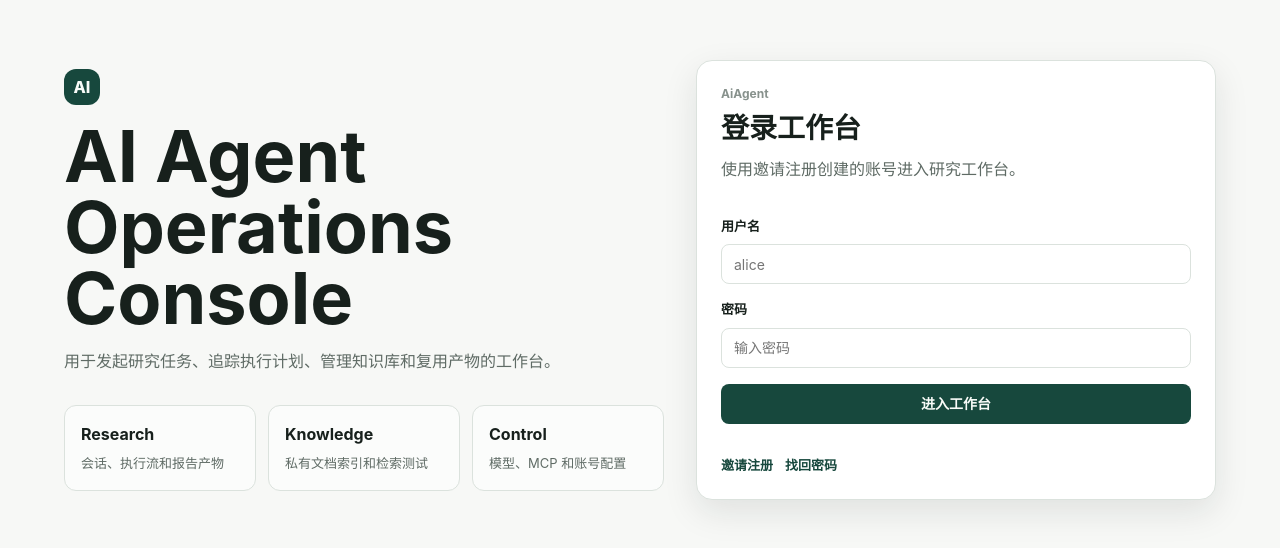
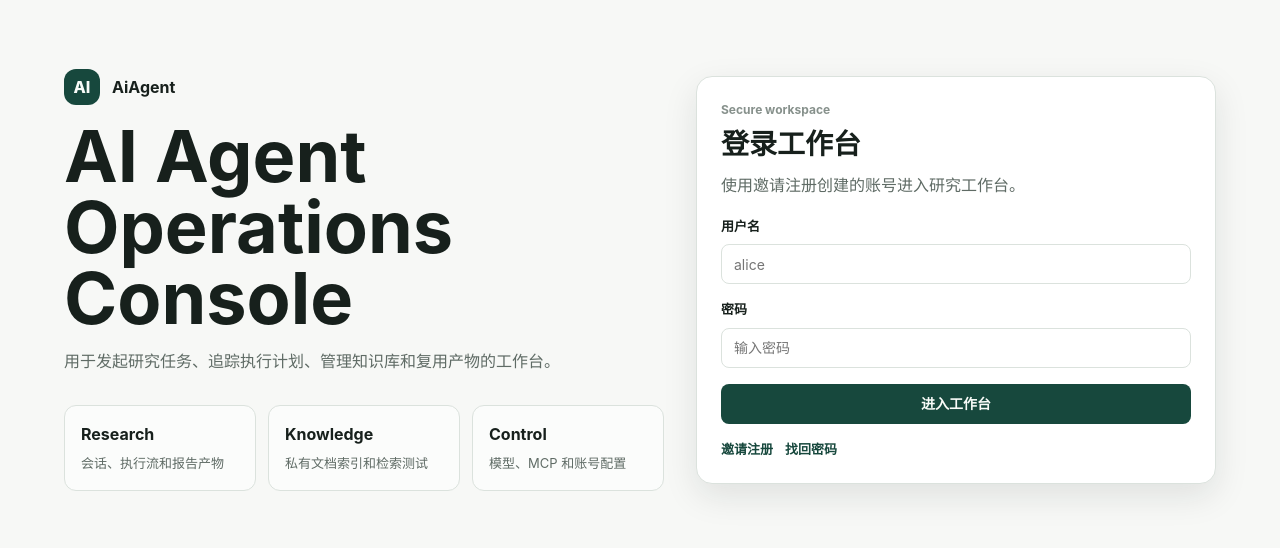
Before and after one commit to Sreehc/AiAgent, a React (Vite) app in the folder frontend/: page /login in a window 1280 px wide. Shown: the part 120-668 px from the top of the page. Built offline with nearby package versions, Linux system fonts and the light colour scheme.

Commit message:
refactor(frontend): unify authentication pages

```diff
--- /dev/null
+++ b/frontend/src/features/auth/AuthLayout.tsx
@@ -0,0 +1,39 @@
+import { ReactNode } from "react";
+import { Link } from "react-router-dom";
+
+type AuthLayoutProps = {
+  eyebrow: string;
+  title: string;
+  intro: string;
+  contextTitle: string;
+  contextDescription: string;
+  children: ReactNode;
+  footer?: ReactNode;
+  showCapabilities?: boolean;
+};
+
+export function AuthLayout({ eyebrow, title, intro, contextTitle, contextDescription, children, footer, showCapabilities = false }: AuthLayoutProps) {
+  return (
+    <main className="auth-page">
+      <section className="auth-context" aria-label="产品简介">
+        <Link className="auth-brand" to="/login"><span className="app-brand__mark">AI</span><strong>AiAgent</strong></Link>
+        <h1>{contextTitle}</h1>
+        <p>{contextDescription}</p>
+        {showCapabilities ? (
+          <div className="auth-points">
+            <div className="auth-point"><strong>Research</strong><span>会话、执行流和报告产物</span></div>
+            <div className="auth-point"><strong>Knowledge</strong><span>私有文档索引和检索测试</span></div>
+            <div className="auth-point"><strong>Control</strong><span>模型、MCP 和账号配置</span></div>
+          </div>
+        ) : null}
+      </section>
+      <section className="auth-card" aria-labelledby="auth-title">
+        <p className="eyebrow">{eyebrow}</p>
+        <h2 id="auth-title">{title}</h2>
+        <p className="auth-card__intro">{intro}</p>
+        {children}
+        {footer ? <div className="auth-footer">{footer}</div> : null}
+      </section>
+    </main>
+  );
+}
--- a/frontend/src/pages/ForgotPasswordPage.tsx
+++ b/frontend/src/pages/ForgotPasswordPage.tsx
@@ -3,6 +3,7 @@ import { Link } from "react-router-dom";
 import { Alert, Button, EmptyState, Field, Input } from "../components/ui";
 import { ApiError } from "../services/api";
 import { authApi } from "../services/authApi";
+import { AuthLayout } from "../features/auth/AuthLayout";
 
 export function ForgotPasswordPage() {
   const [usernameOrEmail, setUsernameOrEmail] = useState("");
@@ -26,7 +27,7 @@ export function ForgotPasswordPage() {
   }
 
   return (
-    <PasswordShell title="找回密码" intro="输入用户名或邮箱，系统会记录找回密码请求。">
+    <AuthLayout eyebrow="Password reset" title="找回密码" intro="输入用户名或邮箱，系统会记录找回密码请求。" contextTitle="Account Recovery" contextDescription="找回流程只处理账号访问，不改变已有会话、知识库或产物归属。" footer={<Link to="/login">返回登录</Link>}>
       <form className="form-grid" onSubmit={onSubmit}>
         <Field label="用户名或邮箱"><Input value={usernameOrEmail} onChange={(event) => setUsernameOrEmail(event.target.value)} placeholder="alice / alice@example.com" /></Field>
         {error ? <Alert tone="error">{error}</Alert> : null}
@@ -34,25 +35,6 @@ export function ForgotPasswordPage() {
         <EmptyState message={<span>已经拿到重置令牌？ <Link to="/reset-password">前往重置密码</Link></span>} />
         <Button type="submit" variant="primary" loading={submitting} fullWidth>发起找回</Button>
       </form>
-    </PasswordShell>
+    </AuthLayout>
   );
 }
-
-function PasswordShell({ title, intro, children }: { title: string; intro: string; children: React.ReactNode }) {
-  return (
-    <main className="auth-page">
-      <section className="auth-context">
-        <span className="app-brand__mark">AI</span>
-        <h1>Account Recovery</h1>
-        <p>找回流程只处理账号访问，不改变已有会话、知识库或产物归属。</p>
-      </section>
-      <section className="auth-card">
-        <p className="eyebrow">Password Reset</p>
-        <h2>{title}</h2>
-        <p className="auth-card__intro">{intro}</p>
-        {children}
-        <p className="auth-footer"><Link to="/login">返回登录</Link></p>
-      </section>
-    </main>
-  );
-}
--- a/frontend/src/pages/LoginPage.tsx
+++ b/frontend/src/pages/LoginPage.tsx
@@ -4,6 +4,7 @@ import { Alert, Button, Field, Input } from "../components/ui";
 import { useAuthSession } from "../hooks/useAuthSession";
 import { ApiError } from "../services/api";
 import { authApi } from "../services/authApi";
+import { AuthLayout } from "../features/auth/AuthLayout";
 
 export function LoginPage() {
   const navigate = useNavigate();
@@ -31,13 +32,8 @@ export function LoginPage() {
   }
 
   return (
-    <AuthLayout>
-      <form className="auth-card form-grid" onSubmit={onSubmit}>
-        <div>
-          <p className="eyebrow">AiAgent</p>
-          <h2>登录工作台</h2>
-          <p className="auth-card__intro">使用邀请注册创建的账号进入研究工作台。</p>
-        </div>
+    <AuthLayout eyebrow="Secure workspace" title="登录工作台" intro="使用邀请注册创建的账号进入研究工作台。" contextTitle="AI Agent Operations Console" contextDescription="用于发起研究任务、追踪执行计划、管理知识库和复用产物的工作台。" showCapabilities footer={<><Link to="/register/invite">邀请注册</Link><Link to="/forgot-password">找回密码</Link></>}>
+      <form className="form-grid" onSubmit={onSubmit}>
         <Field label="用户名">
           <Input value={username} onChange={(event) => setUsername(event.target.value)} type="text" autoComplete="username" placeholder="alice" />
         </Field>
@@ -46,29 +42,7 @@ export function LoginPage() {
         </Field>
         {error ? <Alert tone="error">{error}</Alert> : null}
         <Button type="submit" variant="primary" loading={submitting} fullWidth>进入工作台</Button>
-        <div className="auth-links">
-          <Link to="/register/invite">邀请注册</Link>
-          <Link to="/forgot-password">找回密码</Link>
-        </div>
       </form>
     </AuthLayout>
   );
 }
-
-function AuthLayout({ children }: { children: React.ReactNode }) {
-  return (
-    <main className="auth-page">
-      <section className="auth-context">
-        <span className="app-brand__mark">AI</span>
-        <h1>AI Agent Operations Console</h1>
-        <p>用于发起研究任务、追踪执行计划、管理知识库和复用产物的工作台。</p>
-        <div className="auth-points">
-          <div className="auth-point"><strong>Research</strong><span>会话、执行流和报告产物</span></div>
-          <div className="auth-point"><strong>Knowledge</strong><span>私有文档索引和检索测试</span></div>
-          <div className="auth-point"><strong>Control</strong><span>模型、MCP 和账号配置</span></div>
-        </div>
-      </section>
-      {children}
-    </main>
-  );
-}
--- a/frontend/src/pages/RegisterPage.tsx
+++ b/frontend/src/pages/RegisterPage.tsx
@@ -3,6 +3,7 @@ import { Link, useNavigate } from "react-router-dom";
 import { Alert, Button, EmptyState, Field, Input } from "../components/ui";
 import { ApiError } from "../services/api";
 import { authApi } from "../services/authApi";
+import { AuthLayout } from "../features/auth/AuthLayout";
 
 type RegisterForm = {
   inviteToken: string;
@@ -50,7 +51,7 @@ export function RegisterPage() {
   }
 
   return (
-    <AuthShell title="创建受邀账号" intro="输入管理员发放的邀请码，创建可访问工作台的账号。">
+    <AuthLayout eyebrow="Invite register" title="创建受邀账号" intro="输入管理员发放的邀请码，创建可访问工作台的账号。" contextTitle="Controlled Access Workspace" contextDescription="邀请注册和登录态保护确保会话、知识库和产物默认归属个人账号。" footer={<>已有账号？<Link to="/login">返回登录</Link></>}>
       {inviteInvalid ? <EmptyState message="当前邀请码无效、已过期或已被使用，请联系管理员重新生成邀请码。" /> : null}
       <form className="form-grid" onSubmit={onSubmit}>
         <Field label="邀请码"><Input value={form.inviteToken} onChange={(event) => setForm((current) => ({ ...current, inviteToken: event.target.value }))} placeholder="INVITE-ABC" /></Field>
@@ -66,25 +67,6 @@ export function RegisterPage() {
         {success ? <Alert tone="success">{success}</Alert> : null}
         <Button type="submit" variant="primary" loading={submitting} fullWidth>创建账号</Button>
       </form>
-      <p className="auth-footer">已有账号？<Link to="/login">返回登录</Link></p>
-    </AuthShell>
+    </AuthLayout>
   );
 }
-
-function AuthShell({ title, intro, children }: { title: string; intro: string; children: React.ReactNode }) {
-  return (
-    <main className="auth-page">
-      <section className="auth-context">
-        <span className="app-brand__mark">AI</span>
-        <h1>Controlled Access Workspace</h1>
-        <p>AiAgent 使用邀请注册和登录态保护，确保会话、知识库和产物默认归属个人账号。</p>
-      </section>
-      <section className="auth-card">
-        <p className="eyebrow">Invite Register</p>
-        <h2>{title}</h2>
-        <p className="auth-card__intro">{intro}</p>
-        {children}
-      </section>
-    </main>
-  );
-}
--- a/frontend/src/pages/ResetPasswordPage.tsx
+++ b/frontend/src/pages/ResetPasswordPage.tsx
@@ -3,6 +3,7 @@ import { Link } from "react-router-dom";
 import { Alert, Button, Field, Input } from "../components/ui";
 import { ApiError } from "../services/api";
 import { authApi } from "../services/authApi";
+import { AuthLayout } from "../features/auth/AuthLayout";
 
 export function ResetPasswordPage() {
   const [resetToken, setResetToken] = useState("");
@@ -33,16 +34,7 @@ export function ResetPasswordPage() {
   }
 
   return (
-    <main className="auth-page">
-      <section className="auth-context">
-        <span className="app-brand__mark">AI</span>
-        <h1>Reset Credentials</h1>
-        <p>设置新的登录密码后，可以继续访问原有工作台数据。</p>
-      </section>
-      <section className="auth-card">
-        <p className="eyebrow">Password Reset</p>
-        <h2>重置密码</h2>
-        <p className="auth-card__intro">输入找回密码流程收到的重置令牌，并设置新的登录密码。</p>
+    <AuthLayout eyebrow="Password reset" title="重置密码" intro="输入找回密码流程收到的重置令牌，并设置新的登录密码。" contextTitle="Reset Credentials" contextDescription="设置新的登录密码后，可以继续访问原有工作台数据。" footer={<Link to="/login">返回登录</Link>}>
         <form className="form-grid" onSubmit={onSubmit}>
           <Field label="重置令牌"><Input value={resetToken} onChange={(event) => setResetToken(event.target.value)} placeholder="reset_xxx" /></Field>
           <Field label="新密码"><Input value={newPassword} onChange={(event) => setNewPassword(event.target.value)} type="password" placeholder="至少 8 位" /></Field>
@@ -51,8 +43,6 @@ export function ResetPasswordPage() {
           {success ? <Alert tone="success">{success}</Alert> : null}
           <Button type="submit" variant="primary" loading={submitting} fullWidth>重置密码</Button>
         </form>
-        <p className="auth-footer"><Link to="/login">返回登录</Link></p>
-      </section>
-    </main>
+    </AuthLayout>
   );
 }
--- a/frontend/src/styles/pages.css
+++ b/frontend/src/styles/pages.css
@@ -10,6 +10,12 @@
 
 .auth-context {
   max-width: 680px;
+}
+
+.auth-brand {
+  display: inline-flex;
+  align-items: center;
+  gap: var(--space-3);
 }
 
 .auth-context h1 {
```
